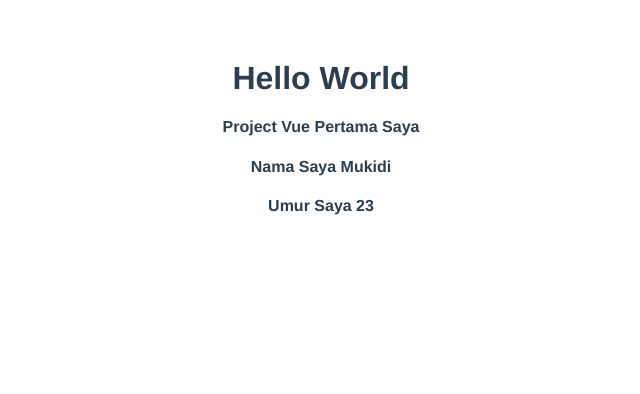
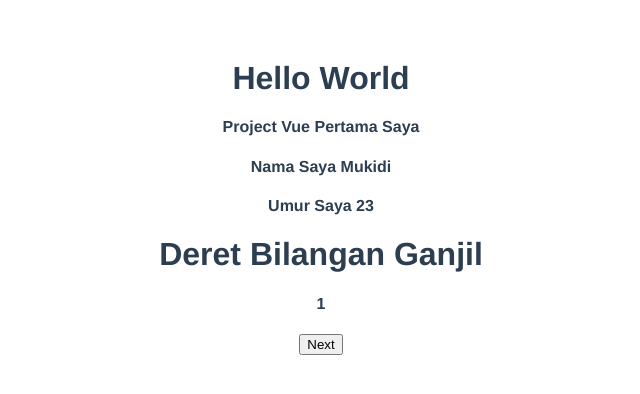
Before and after one commit to afi11/belajar-vue-dasar, a Vue app: page / in a window 1280 px wide. Shown: the top 394 px of the page, without its empty margins (319-959 px from the left). Built offline with nearby package versions, Linux system fonts and the light colour scheme.

Commit message:
EventListener

```diff
--- a/src/App.vue
+++ b/src/App.vue
@@ -1,14 +1,18 @@
 <template>
   <DeklaratifRendering />
+  <!-- Ganti Materi -->
+  <EventListener />
 </template>
 
 <script>
 import DeklaratifRendering from "./components/DeklaratifRendering.vue";
+import EventListener from "./components/EventListener.vue"
 
 export default {
   name: 'App',
   components: {
-    DeklaratifRendering
+    DeklaratifRendering,
+    EventListener
   }
 }
 </script>
--- /dev/null
+++ b/src/components/EventListener.vue
@@ -0,0 +1,21 @@
+<template>
+    <h1>Deret Bilangan Ganjil</h1>
+    <h4>{{ bilangan }}</h4>
+    <button v-on:click="next">Next</button>
+</template>
+
+<script>
+export default {
+    name: "EventListener",
+    data() {
+        return {
+            bilangan: 1
+        }
+    },
+    methods: {
+        next(){
+            this.bilangan += 2
+        }
+    }
+}
+</script>
```
